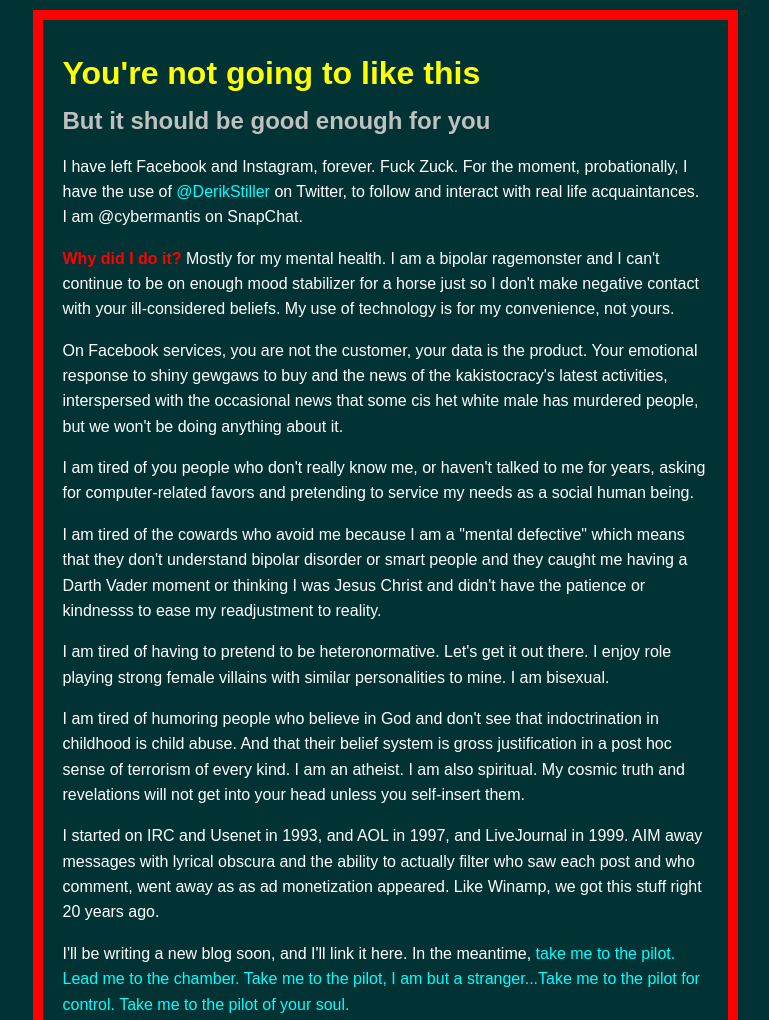
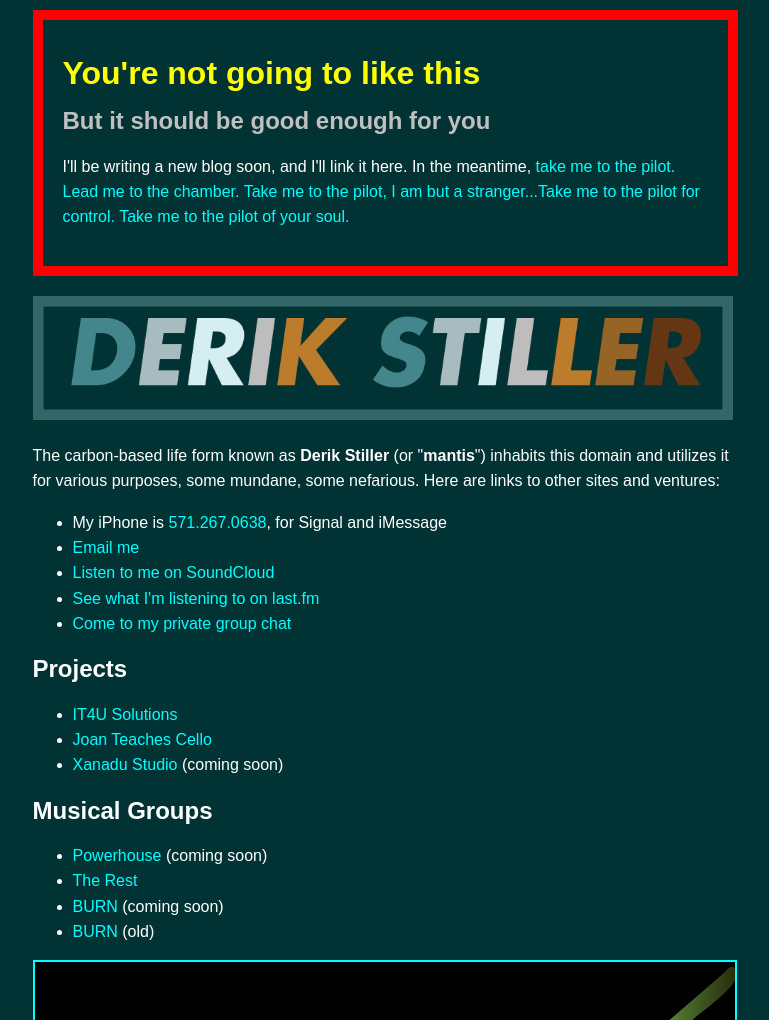
Before and after one commit to mantis369/dsdotcom, a plain HTML site: page index.html in a window 1280 px wide. Shown: the top 1020 px of the page, without its empty margins (255-1024 px from the left). Drawn offline with Linux system fonts and the light colour scheme.

Commit message:
Ride or die.

```diff
--- a/index.html
+++ b/index.html
@@ -8,14 +8,6 @@
 <div class="news">
 <h1>You're not going to like this</h1>
 <h2>But it should be good enough for you</h2>
-<p>I have left Facebook and Instagram, forever. Fuck Zuck. For the moment, probationally, I have the use of <a href="https://twitter.com/DerikStiller">@DerikStiller</a> on Twitter, to follow and interact with real life acquaintances. I am @cybermantis on SnapChat.</p>
-<p><strong>Why did I do it?</strong> Mostly for my mental health. I am a bipolar ragemonster and I can't continue to be on enough mood stabilizer for a horse just so I don't make negative contact with your ill-considered beliefs. My use of technology is for my convenience, not yours.</p>
-<p>On Facebook services, you are not the customer, your data is the product. Your emotional response to shiny gewgaws to buy and the news of the kakistocracy's latest activities, interspersed with the occasional news that some cis het white male has murdered people, but we won't be doing anything about it.</p>
-<p>I am tired of you people who don't really know me, or haven't talked to me for years, asking for computer-related favors and pretending to service my needs as a social human being.</p>
-<p>I am tired of the cowards who avoid me because I am a "mental defective" which means that they don't understand bipolar disorder or smart people and they caught me having a Darth Vader moment or thinking I was Jesus Christ and didn't have the patience or kindnesss to ease my readjustment to reality.</p>
-<p>I am tired of having to pretend to be heteronormative. Let's get it out there. I enjoy role playing strong female villains with similar personalities to mine. I am bisexual.</p>
-<p>I am tired of humoring people who believe in God and don't see that indoctrination in childhood is child abuse. And that their belief system is gross justification in a post hoc sense of terrorism of every kind. I am an atheist. I am also spiritual. My cosmic truth and revelations will not get into your head unless you self-insert them.</p>
-<p>I started on IRC and Usenet in 1993, and AOL in 1997, and LiveJournal in 1999. AIM away messages with lyrical obscura and the ability to actually filter who saw each post and who comment, went away as as ad monetization appeared. Like Winamp, we got this stuff right 20 years ago.</p>
 <p>I'll be writing a new blog soon, and I'll link it here. In the meantime, <a href="https://open.spotify.com/track/1CPmTJHyeVRWsc6Va27fpQ">take me to the pilot. Lead me to the chamber. Take me to the pilot, I am but a stranger...Take me to the pilot for control. Take me to the pilot of your soul.</a></p>
 </div>
 <img src="assets/derik_logo.png" id="Logo" alt="Derik Stiller"/>
@@ -36,7 +28,7 @@
 <h2>Musical Groups</h2>
 <ul>
     <li><a href="http://powerhouse.band">Powerhouse</a> (coming soon)</li>
-    <li><a href="http://andy.band">Andy and the Rest</a></li>
+    <li><a href="http://andy.band">The Rest</a></li>
     <li><a href="http://burn.band">BURN</a> (coming soon)</li>
     <li><a href="http://www.burnrocksva.com">BURN</a> (old)</li>
 </ul>
```
